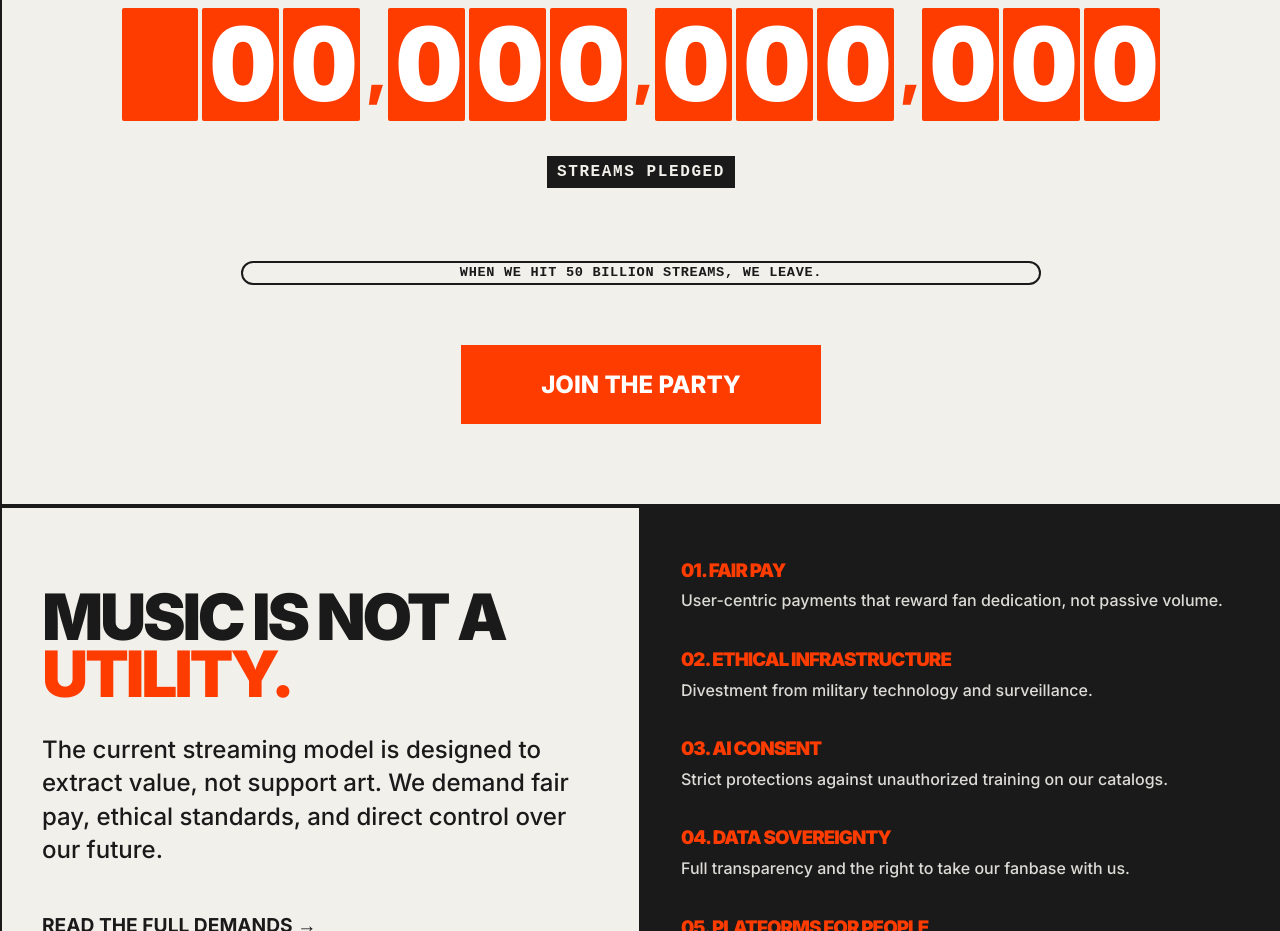
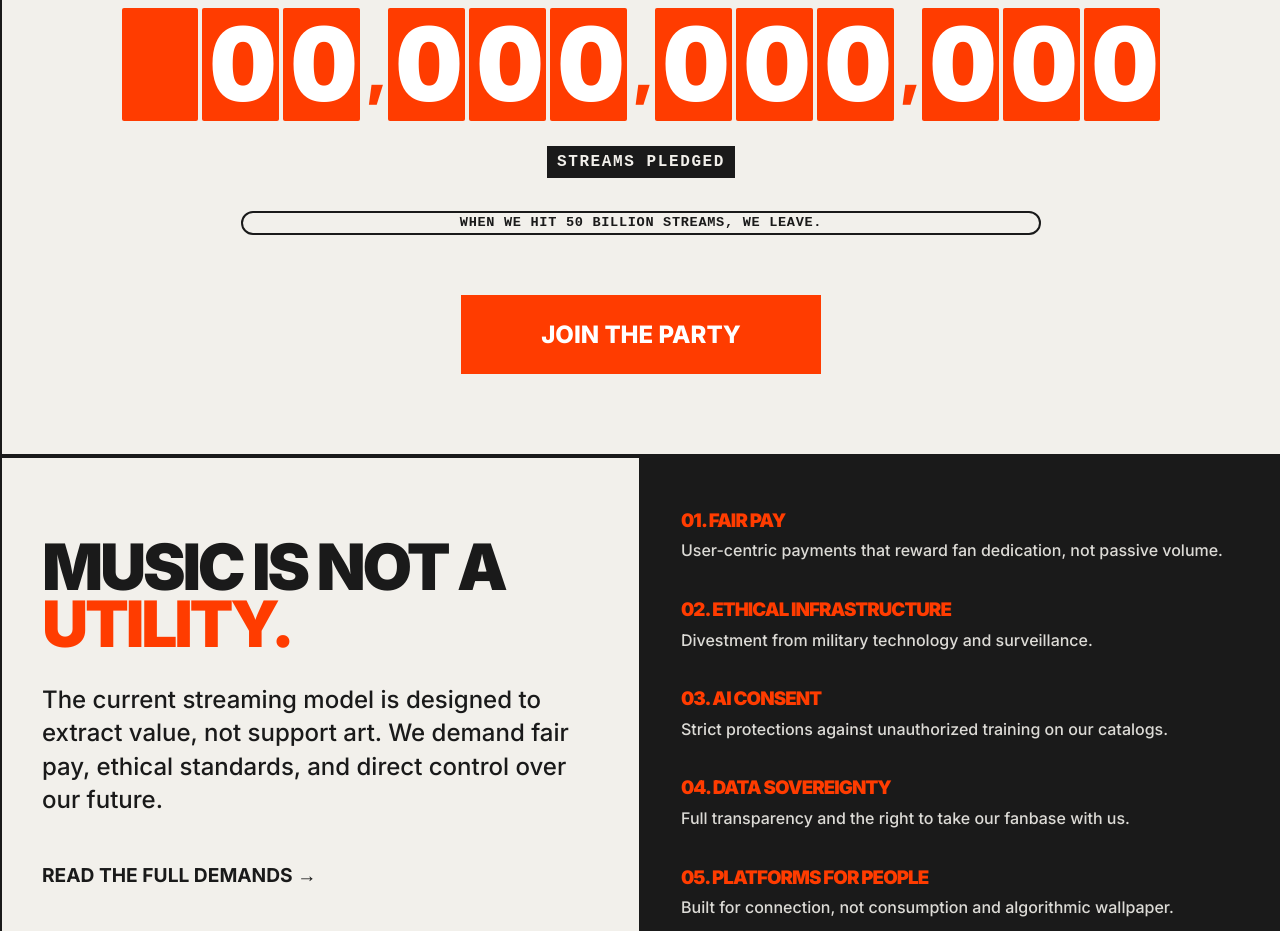
Before and after one commit to ang2990/releaseparty, a SvelteKit app: page / in a window 1280 px wide. Shown: the part 780-1711 px from the top of the page. Built offline with nearby package versions, Linux system fonts and the light colour scheme; no server answers.

Commit message:
Refine ticker layout: tighter spacing and non-colliding labels

```diff
--- a/src/routes/+page.svelte
+++ b/src/routes/+page.svelte
@@ -71,7 +71,7 @@
             </div>
 
             <!-- Use a wrapper to contain the label transitions without absolute positioning causing overlaps -->
-            <div style="height: 40px; position: relative; width: 100%; display: flex; justify-content: center; margin-top: 20px;">
+            <div style="height: 30px; position: relative; width: 100%; display: flex; justify-content: center; margin-top: 10px;">
                 {#key tickerMode}
                     <div
                         in:fly={{ y: 10, duration: 300, delay: 300 }}
@@ -86,7 +86,7 @@
         </div>
 
         <!-- PROGRESS BAR (Global) -->
-        <div class="progress-container">
+        <div class="progress-container" style="margin-top: 10px;">
             <div class="progress-bar" style="width: {progressWidth}%;"></div>
             <div class="progress-overlay-text">When we hit 50 billion streams, we leave.</div>
         </div>
```
